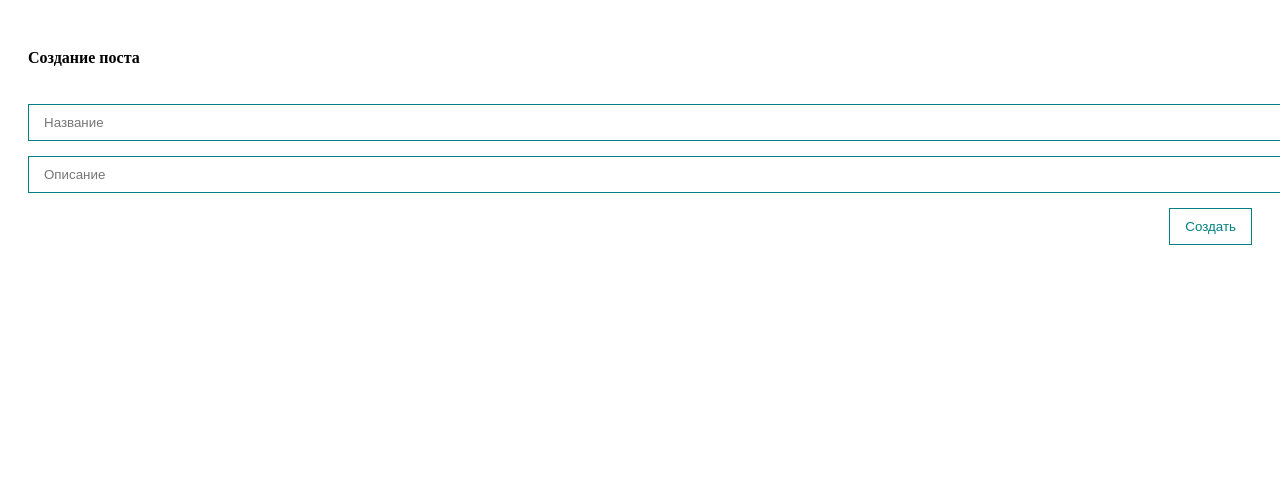
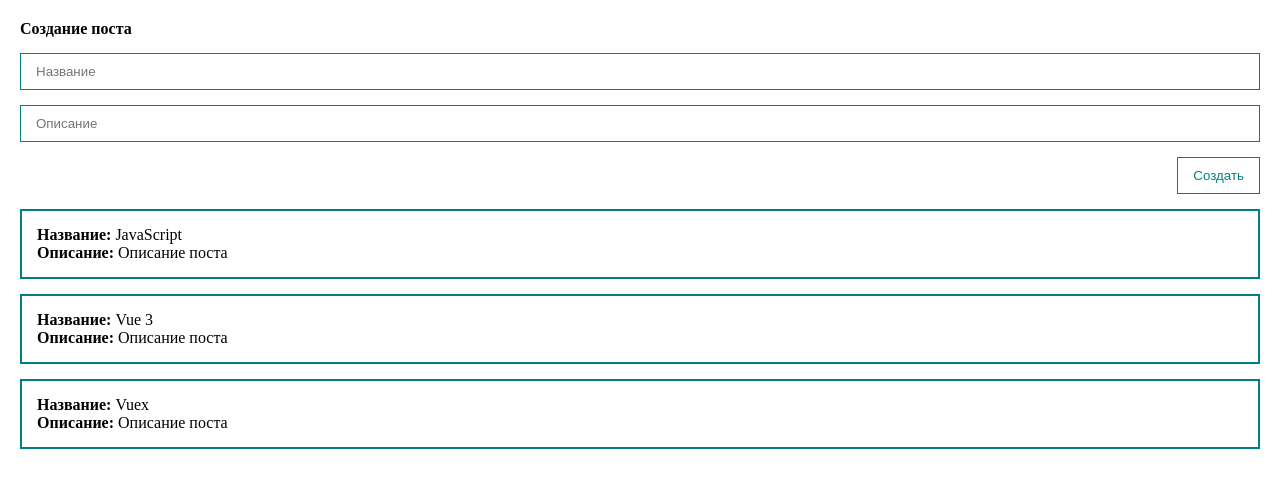
Before and after one commit to eishinkina/fundamental-vue3, a Vue app: page / in a window 1280 px wide. Shown: the top 488 px of the page. Built offline with nearby package versions, Linux system fonts and the light colour scheme.

Commit message:
Props. We pass data to the component. Communication between child and parent components

```diff
--- a/src/App.vue
+++ b/src/App.vue
@@ -1,7 +1,7 @@
 <template>
   <div class="app">
-    <PostForm />
-    <PostList />
+    <PostForm @create="createPost" />
+    <PostList :posts="posts" />
   </div>
 </template>
 
@@ -32,27 +32,17 @@ export default {
           body: "Описание поста",
         },
       ],
-      title: "",
-      body: "",
     };
   },
   methods: {
-    createPost(event) {
-      event.preventDefault();
-      const newPost = {
-        id: Date.now(),
-        title: this.title,
-        body: this.body,
-      };
-      this.posts.push(newPost);
-      this.title = "";
-      this.body = "";
+    createPost(post) {
+      this.posts.push(post);
     },
   },
 };
 </script>
 
-<style lang="scss" scoped>
+<style lang="scss">
 * {
   margin: 0;
   padding: 0;
--- a/src/components/PostForm.vue
+++ b/src/components/PostForm.vue
@@ -1,26 +1,43 @@
 <template>
-  <form action="">
+  <form @click.prevent>
     <h4>Создание поста</h4>
     <input
-      v-bind:value="title"
-      @input="title = $event.target.value"
+      v-model="post.title"
       class="input"
       type="text"
       placeholder="Название"
     />
     <input
-      v-bind:value="body"
-      @input="body = $event.target.value"
+      v-model="post.body"
       class="input"
       type="text"
       placeholder="Описание"
     />
-    <button class="btn" @click="createPost($event)">Создать</button>
+    <button class="btn" @click="createPost">Создать</button>
   </form>
 </template>
 
 <script>
-export default {};
+export default {
+  data() {
+    return {
+      post: {
+        title: "",
+        body: "",
+      },
+    };
+  },
+  methods: {
+    createPost() {
+      this.post.id = Date.now();
+      this.$emit("create", this.post);
+      this.post = {
+        title: "",
+        body: "",
+      };
+    },
+  },
+};
 </script>
 
 <style lang="scss" scoped>
--- a/src/components/PostList.vue
+++ b/src/components/PostList.vue
@@ -8,7 +8,14 @@
 </template>
 
 <script>
-export default {};
+export default {
+  props: {
+    posts: {
+      type: Array,
+      required: true,
+    },
+  },
+};
 </script>
 
 <style lang="scss" scoped>
```
